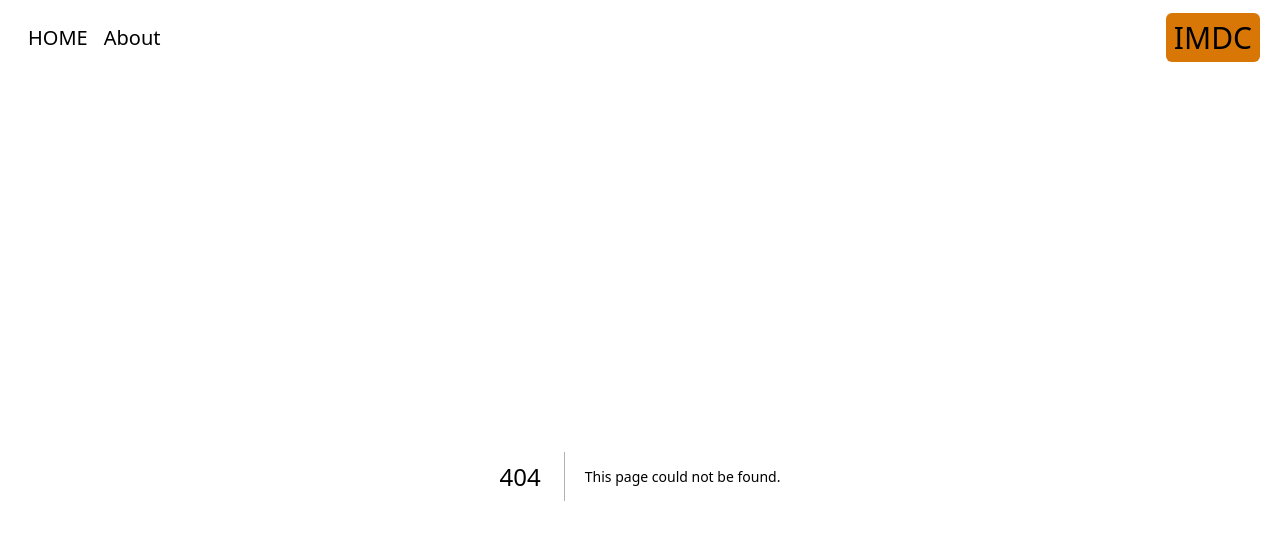
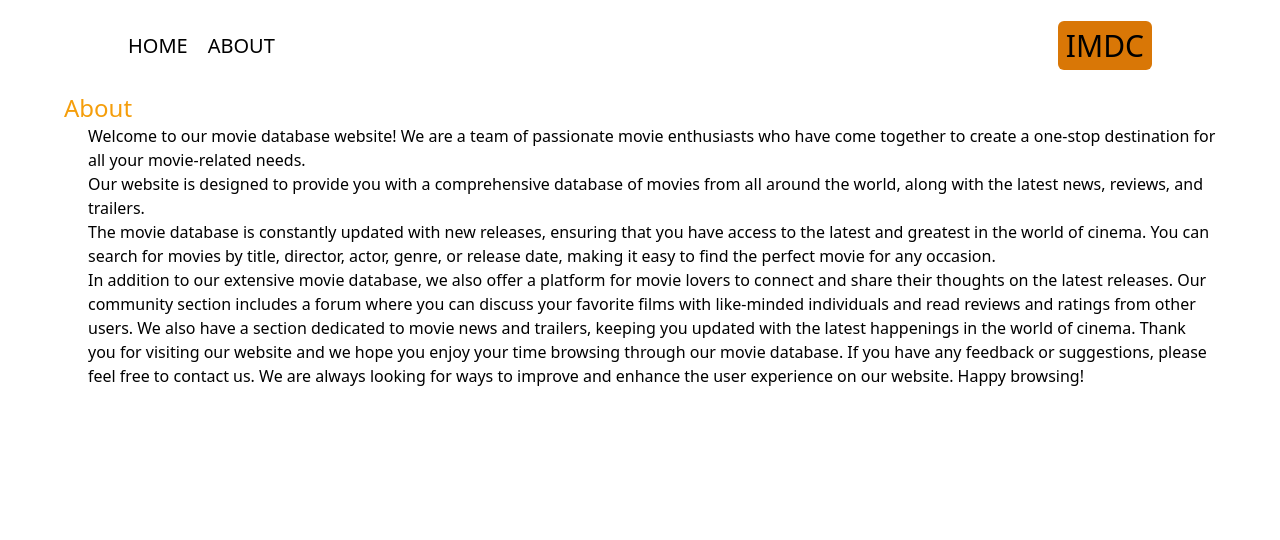
Before and after one commit to sajid40/IMDC, a Next.js app: page /about in a window 1280 px wide. Before the commit this address had no page. Shown: the top 540 px of the page. Built offline with nearby package versions, Linux system fonts and the light colour scheme.

Commit message:
About page

```diff
--- /dev/null
+++ b/src/app/about/page.jsx
@@ -0,0 +1,26 @@
+import React from 'react'
+
+export default function About() {
+  return (
+    <div className=" max-w-6xl
+     mx-auto space-x-6"> <h2 className=" text-2xl font-medium text-amber-500">About</h2>
+
+
+     <p>Welcome to our movie database website! We are a team of passionate movie enthusiasts who have come together to create a one-stop destination for all your movie-related needs.</p>
+     <p>Our website is designed to provide you with a comprehensive database of movies from all around the world, along with the latest news, reviews, and trailers.</p>
+     <p>The movie database is constantly updated with new releases, ensuring that you have access to the latest and greatest in the world of cinema. You can search for movies by title, director, actor, genre, or release date, making it easy to find the perfect movie for any occasion.
+
+</p>
+<p>
+In addition to our extensive movie database, we also offer a platform for movie lovers to connect and share their thoughts on the latest releases. Our community section includes a forum where you can discuss your favorite films with like-minded individuals and read reviews and ratings from other users. We also have a section dedicated to movie news and trailers, keeping you updated with the latest happenings in the world of cinema. Thank you for visiting our website and we hope you enjoy your time browsing through our movie database. If you have any feedback or suggestions, please feel free to contact us. We are always looking for ways to improve and enhance the user experience on our website. Happy browsing!
+</p>
+
+
+
+
+
+
+
+     </div>
+  )
+}
--- a/src/components/Header/Header.jsx
+++ b/src/components/Header/Header.jsx
@@ -6,15 +6,15 @@
 
 export default function Header() {
   return (
-    <div className="flex justify-between items-center m-5">
+    <div className="flex justify-between items-center  my-7 sm:mx-auto max-w-5xl mx-3">
         <div className="flex ">
             <div className=" hover:text-amber-600">
                 <Menuitems title="HOME" address= "/" Icon={AiFillHome}/>
 
             </div>
 
-            <div className="hover:text-amber-600">
-                <Menuitems title="About" address= "/about" Icon={AiFillInfoCircle}/>
+            <div className="hover:text-amber-600 mx-5">
+                <Menuitems title="ABOUT" address= "/about" Icon={AiFillInfoCircle}/>
 
             </div>
 
--- a/src/components/Menuitems/Menuitems.jsx
+++ b/src/components/Menuitems/Menuitems.jsx
@@ -5,8 +5,8 @@
   return (
     <div>
         <Link href={address}>
-            <Icon className="sm:hidden mx-2 text-lg"  />
-            <p className=" text-xl mx-2 font-medium sm:inline hidden">{title}</p>
+            <Icon className="sm:hidden text-2xl"  />
+            <p className=" text-xl  font-medium sm:inline hidden">{title}</p>
         </Link>
     </div>
   )
```
